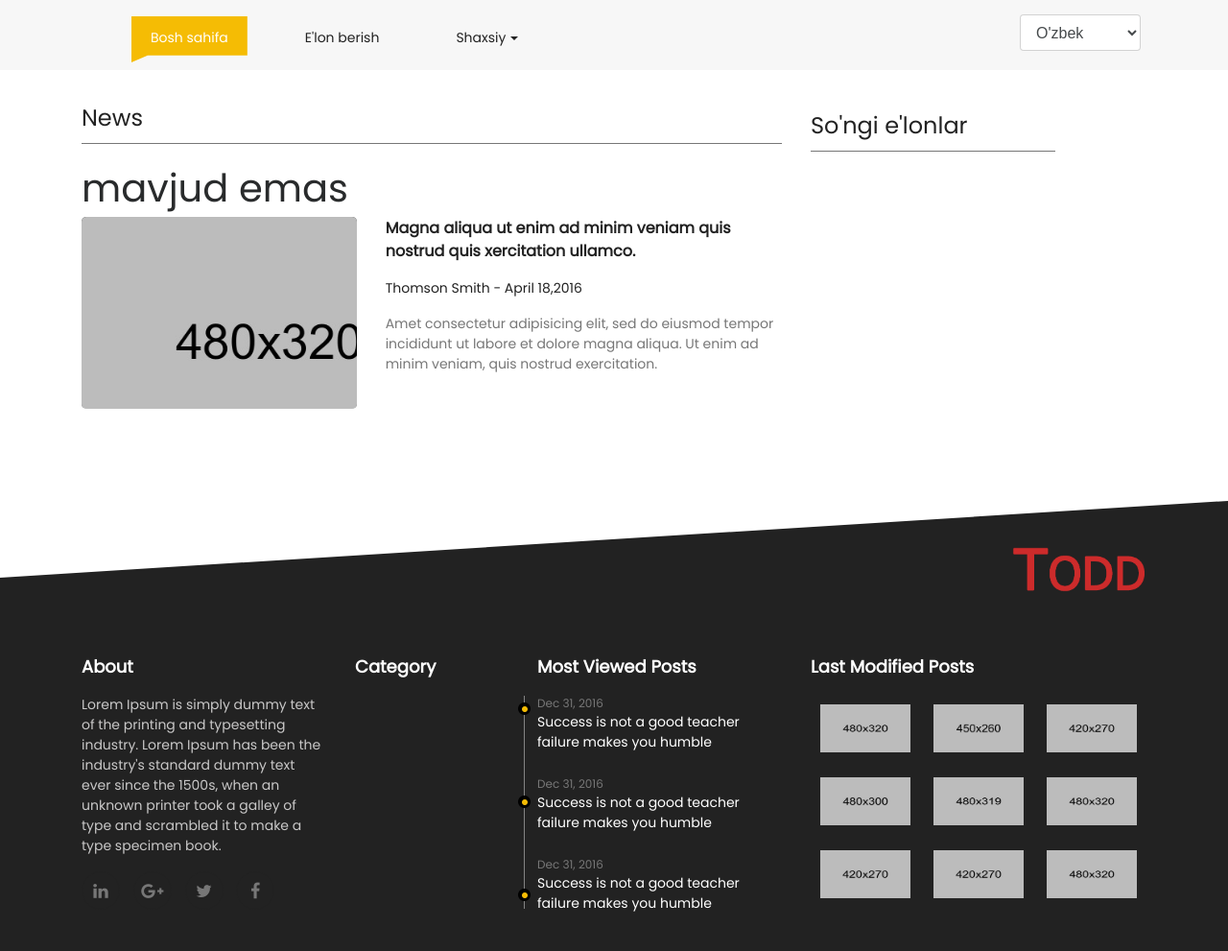
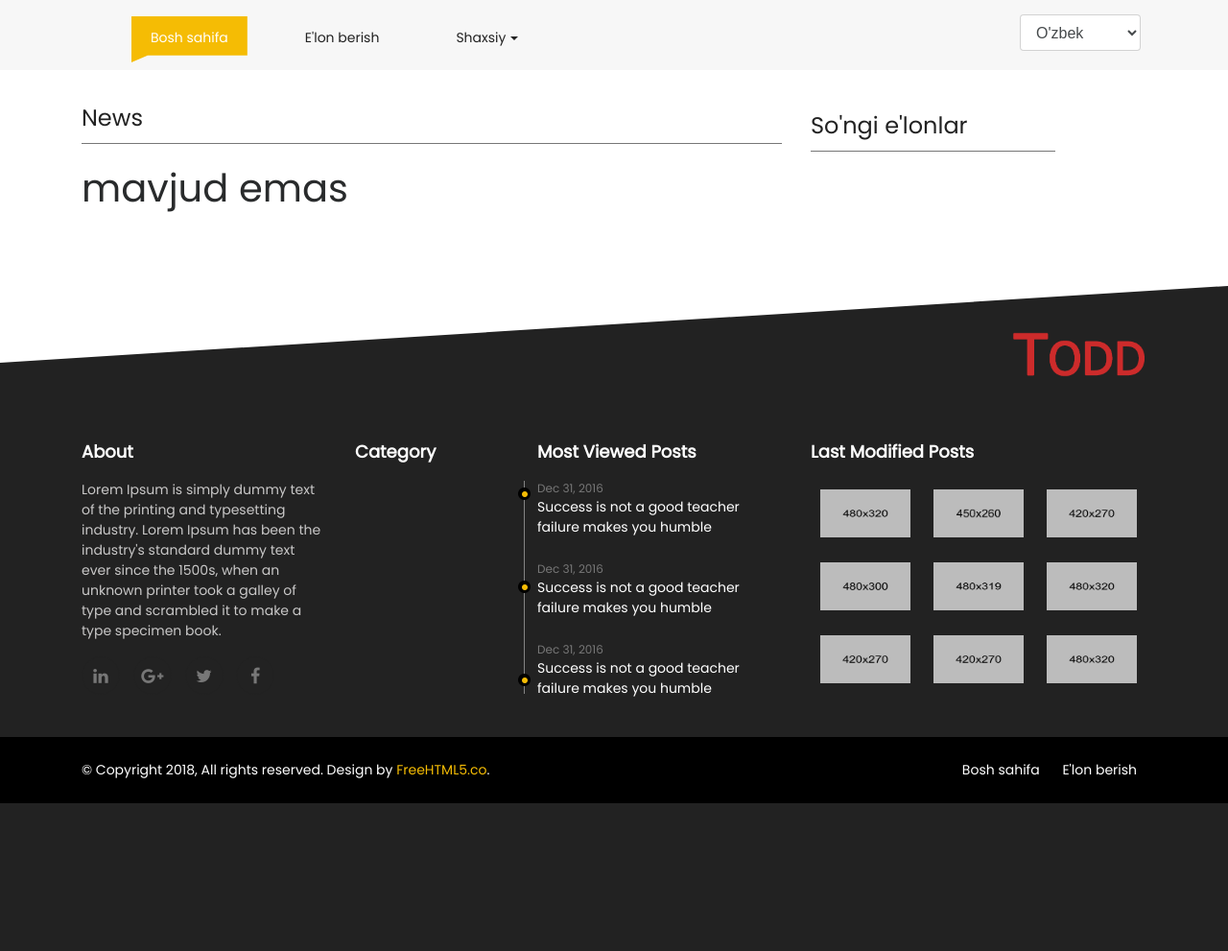
Before and after one commit to sardoruktamov/rishton_news, a Django app: page /user-filter/ in a window 1280 px wide. Shown: the part 126-1117 px from the top of the page at 96% size. After the commit the page ends 963 px from the top, so only its background shows below. Run offline with Django 3.2, Linux system fonts and the light colour scheme; the visitor is signed in with stand-in values (Sample User, id 1); data that the repository does not hold is empty; some libraries are stand-ins or nearby versions.

Commit message:
ortiqcha kodlar olib tashlandi

```diff
--- a/elon/views.py
+++ b/elon/views.py
@@ -137,9 +137,9 @@ class CategoryFilter(ListView):
 
 class SearchAnn(ListView):
     model = Announcement
-    paginate_by = 5
+    paginate_by = 3
     template_name = 'announcement/filter.html'
-    context_object_name = 'object_list'
+    # context_object_name = 'object_list'
 
     def get_queryset(self):
         query = self.request.GET.get('search')
--- a/templates/announcement/filter.html
+++ b/templates/announcement/filter.html
@@ -34,22 +34,7 @@
             <h1>mavjud emas
             </h1>
             {% endif %}
-                <div class="row pb-4">
-                    <div class="col-md-5">
-                        <div class="fh5co_hover_news_img">
-                            <div class="fh5co_news_img"><img src="{% static 'images/office-768x512.jpg'  %}" alt=""/></div>
-                            <div></div>
-                        </div>
-                    </div>
-                    <div class="col-md-7">
-                        <a href="../single.html" class="fh5co_magna py-2"> Magna aliqua ut enim ad minim veniam quis
-                        nostrud quis xercitation ullamco. </a> <a href="#" class="fh5co_mini_time py-3"> Thomson Smith -
-                        April 18,2016 </a>
-                        <div class="fh5co_consectetur"> Amet consectetur adipisicing elit, sed do eiusmod tempor incididunt
-                            ut labore et dolore magna aliqua. Ut enim ad minim veniam, quis nostrud exercitation.
-                        </div>
-                    </div>
-                </div>
+
             </div>
             <div class="col-md-3 animate-box" data-animate-effect="fadeInRight">
                 <div>
```
